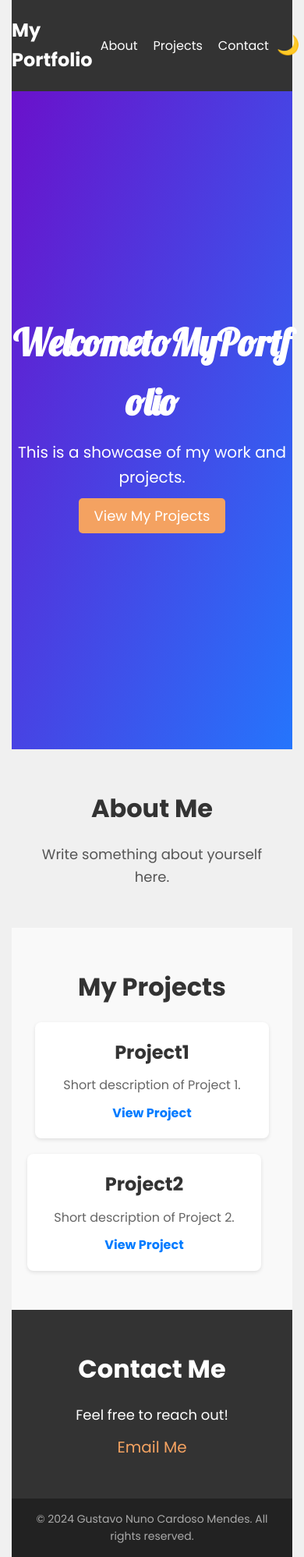
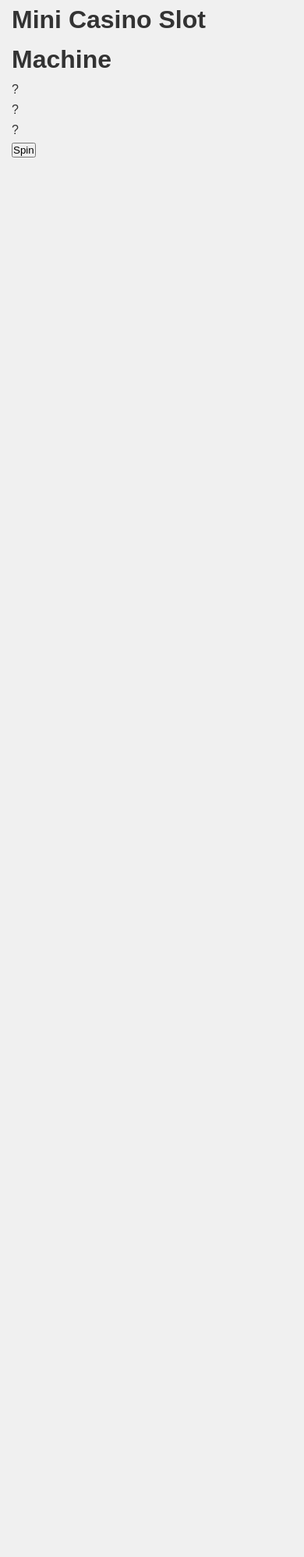
Before and after one commit to guga000/Developer-Site, a plain HTML site: page index.html in a window 390 px wide. Shown: the whole page at 78% size. After the commit the page ends 844 px from the top, so only its background shows below. Drawn offline with Linux system fonts and the light colour scheme; a web font is replaced by a local one.

Commit message:
Update index.html

```diff
--- a/index.html
+++ b/index.html
@@ -1,74 +1,22 @@
 <!DOCTYPE html>
 <html lang="en">
 <head>
-    <meta charset="UTF-8">
-    <meta name="viewport" content="width=device-width, initial-scale=1.0">
-    <title>My Portfolio</title>
-    <link href="https://fonts.googleapis.com/css2?family=Roboto:wght@400;700&family=Poppins:wght@400;700&family=Lobster&family=Courgette&family=Righteous&family=Monoton&family=Raleway:wght@300;500&family=Gloria+Hallelujah&family=Fredericka+the+Great&family=Pacifico&family=Quicksand:wght@300;700&family=Sacramento&family=Shadows+Into+Light&family=Indie+Flower&family=Special+Elite&family=Just+Me+Again+Down+Here&display=swap" rel="stylesheet">
-    <link rel="stylesheet" href="styles.css">
+  <meta charset="UTF-8" />
+  <meta name="viewport" content="width=device-width, initial-scale=1" />
+  <title>Mini Casino Slot Machine</title>
+  <link rel="stylesheet" href="styles.css" />
 </head>
 <body>
-    <header>
-        <nav>
-            <div class="logo">My Portfolio</div>
-            <ul>
-                <li><a href="#about">About</a></li>
-                <li><a href="#projects">Projects</a></li>
-                <li><a href="#contact">Contact</a></li>
-            </ul>
-            <button id="theme-toggle">🌙</button> <!-- Botão de alternância -->
-        </nav>
-    </header>
-
-
-    <section id="hero">
-    <!-- Camadas para o efeito 2.5D -->
-    <div class="parallax-layer layer1"></div>
-    <div class="parallax-layer layer2"></div>
-    <div class="parallax-layer layer3"></div>
-    <div class="parallax-layer layer4"></div>
-
-    <div class="hero-content">
-        <h1 class="hover-font">Welcome to My Portfolio</h1>
-        <p>This is a showcase of my work and projects.</p>
-        <a href="#projects" class="cta">View My Projects</a>
+  <div class="casino">
+    <h1>Mini Casino Slot Machine</h1>
+    <div class="slot-machine">
+      <div id="slot1" class="slot">?</div>
+      <div id="slot2" class="slot">?</div>
+      <div id="slot3" class="slot">?</div>
     </div>
-</section>
-
-
-
-
-    <section id="about">
-        <h2>About Me</h2>
-        <p>Write something about yourself here.</p>
-    </section>
-
-    <section id="projects">
-        <h2>My Projects</h2>
-        <div class="project-container">
-            <div class="project-card">
-                <h3 class="hover-font">Project 1</h3>
-                <p>Short description of Project 1.</p>
-                <a href="#">View Project</a>
-            </div>
-            <div class="project-card">
-                <h3 class="hover-font">Project 2</h3>
-                <p>Short description of Project 2.</p>
-                <a href="#">View Project</a>
-            </div>
-            <div id="special-popup" class="popup hidden">
-        </div>
-    </section>
-
-    <section id="contact">
-        <h2>Contact Me</h2>
-        <p>Feel free to reach out!</p>
-        <a href="#">Email Me</a>
-    </section>
-
-    <footer>
-        <p>&copy; 2024 Gustavo Nuno Cardoso Mendes. All rights reserved.</p>
-    </footer>
-
-
-    <script src="script.js"></script>
+    <button id="spin">Spin</button>
+    <p id="result"></p>
+  </div>
+  <script src="script.js"></script>
+</body>
+</html>
```
